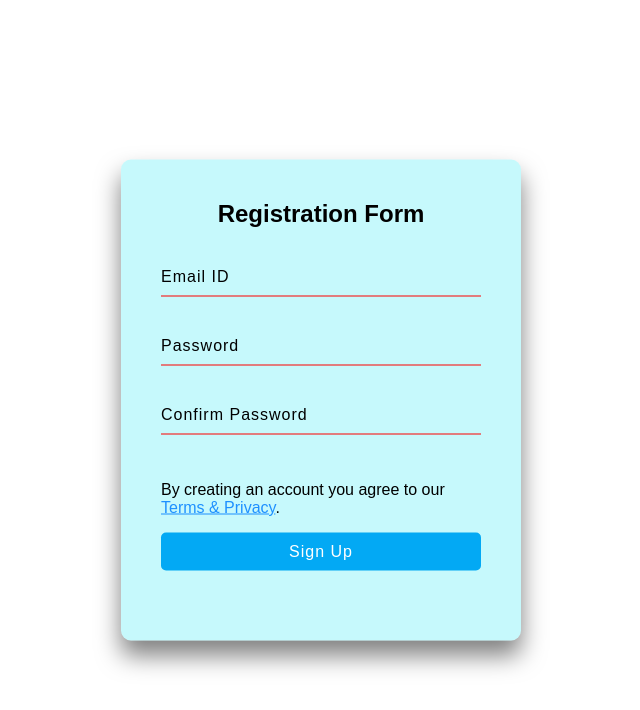
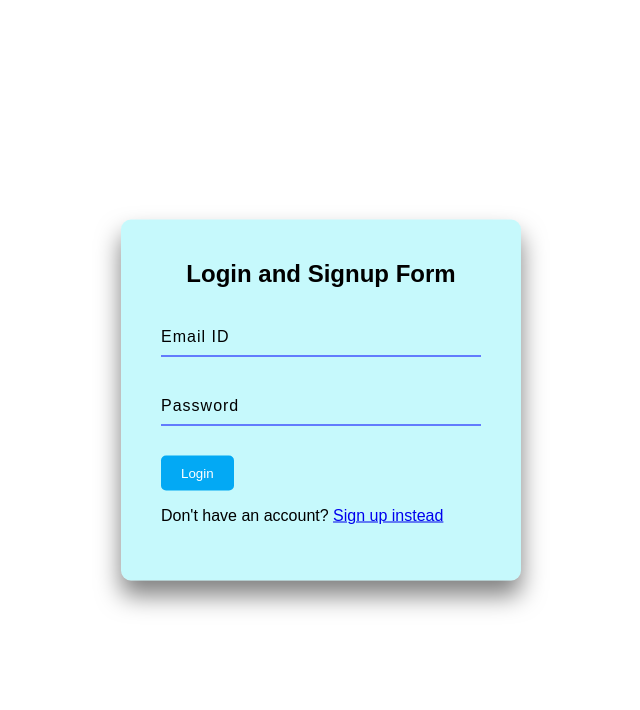
Before and after one commit to sanchi1996/task, a plain HTML site: page index.html in a window 1280 px wide. Shown: the whole page, without its empty margins (319-959 px from the left). Drawn offline with Linux system fonts and the light colour scheme.

Commit message:
login page success

```diff
--- a/index.html
+++ b/index.html
@@ -1,50 +1,37 @@
-<!doctype html>
+<!DOCTYPE html>
 <html>
 <head>
-
-    <meta charset = "UTF-8">
-
-	<title> CDAC </title>
-
-	<link rel = "stylesheet"  href = "ani.css">
+    <meta charset="UTF-8">
+    <title>CDAC</title>
     <style>
-
         body {
             margin: 0;
             padding: 0;
             font-family: sans-serif;
-		  background: url(sanchi.gif);
             background-size: no-cover;
-
-
-
-
         }
 
         .box {
             position: absolute;
             top: 50%;
             left: 50%;
-		transform: translate(-50% , -50%);
+            transform: translate(-50%, -50%);
             width: 400px;
             padding: 40px;
-		background: rgba(66, 235, 244 , 0.3);
+            background: rgba(66, 235, 244, 0.3);
             box-sizing: border-box;
-		box-shadow: 0 15px 25px rgba(0,0,0,0.5);
+            box-shadow: 0 15px 25px rgba(0, 0, 0, 0.5);
             border-radius: 10px;
-
         }
 
         .box h2 {
-
             margin: 0 0 30px;
             padding: 0;
-		   color: #FFFFF;
+            color: #000000;
             text-align: center;
         }
 
         .box .inputBox {
-
             position: relative;
         }
 
@@ -56,11 +43,10 @@ body {
             letter-spacing: 1px;
             margin-bottom: 30px;
             border: none;
-					   border-bottom: 1px solid #FF0000;
+            border-bottom: 1px solid #0000FF;
             outline: none;
             background: transparent;
         }
-
 
         .box .inputBox label {
             position: absolute;
@@ -68,13 +54,13 @@ body {
             left: 0;
             padding: 10px 0;
             font-size: 16px;
-                        color: #FFFFF;
+            color: #000000;
             letter-spacing: 1px;
             pointer-events: none;
             transition: 0.5s;
         }
 
-.box .inputBox input:focus ~ label ,
+        .box .inputBox input:focus ~ label,
         .box .inputBox input:valid ~ label {
             top: -18px;
             left: 150px;
@@ -82,55 +68,73 @@ body {
         }
 
         .box input[type=submit] {
-
-	                         background:  #03a9f4;
+            background: #03a9f4;
             border: none;
             outline: none;
             padding: 10px 20px;
-							 color: #ffff;
+            color: #FFFFFF;
             cursor: pointer;
             border-radius: 5px;
         }
+    </style>
+    <script>
+        function toggleForm() {
+            var loginForm = document.getElementById("login-form");
+            var signupForm = document.getElementById("signup-form");
+            var toggleBtn = document.getElementById("toggle-btn");
 
-
-	</style>
+            if (loginForm.style.display === "none") {
+                loginForm.style.display = "block";
+                signupForm.style.display = "none";
+                toggleBtn.innerText = "Sign up instead";
+            } else {
+                loginForm.style.display = "none";
+                signupForm.style.display = "block";
+                toggleBtn.innerText = "Login instead";
+            }
+        }
+    </script>
 </head>
 <body>
-
-    <div class = "box">
-
-	    <h2> Registration Form </h2>
-
+    <div class="box">
+        <h2>Login and Signup Form</h2>
+        <div id="login-form">
             <form>
-
-		       <div class = "inputBox">
-
-			       <input type = "text" name = "u" required = "">
-				   <label> Email ID </label>
-
+                <div class="inputBox">
+                    <input type="text" name="u" required>
+                    <label>Email ID</label>
                 </div>
-
-			   <div class = "inputBox">
-
-			       <input type = "password" name = "p" required = "">
-				   <label> Password </label>
-
+                <div class="inputBox">
+                    <input type="password" name="p" required>
+                    <label>Password</label>
                 </div>
-				<div class = "inputBox">
-
-			       <input type = "password" name = "p-repeat" required = "">
-				   <label> Confirm Password </label>
-
-<p>By creating an account you agree to our <a href="#" style="color:dodgerblue">Terms & Privacy</a>.</p>
-			   <input type = "submit" value = "Sign Up">
-
-
-
+                <input type="submit" value="Login">
             </form>
-
-
+            <div class="toggle-form">
+                <p>Don't have an account? <a href="#" onclick="toggleForm()">Sign up instead</a></p>
             </div>
-
-
+        </div>
+        <div id="signup-form" style="display: none;">
+            <form>
+                <div class="inputBox">
+                    <input type="text" name="email" required>
+                    <label>Email ID</label>
+                </div>
+                <div class="inputBox">
+                    <input type="password" name="password" required>
+                    <label>Password</label>
+                </div>
+                <div class="inputBox">
+                    <input type="password" name="confirm-password" required>
+                    <label>Confirm Password</label>
+                </div>
+                <p>By creating an account you agree to our <a href="#" style="color: dodgerblue">Terms & Privacy</a>.</p>
+                <input type="submit" value="Sign Up">
+            </form>
+            <div class="toggle-form">
+                <p>Already have an account? <a href="#" onclick="toggleForm()">Login instead</a></p>
+            </div>
+        </div>
+    </div>
 </body>
 </html>
```
Lines whose indentation alone changed are shown as unchanged.
